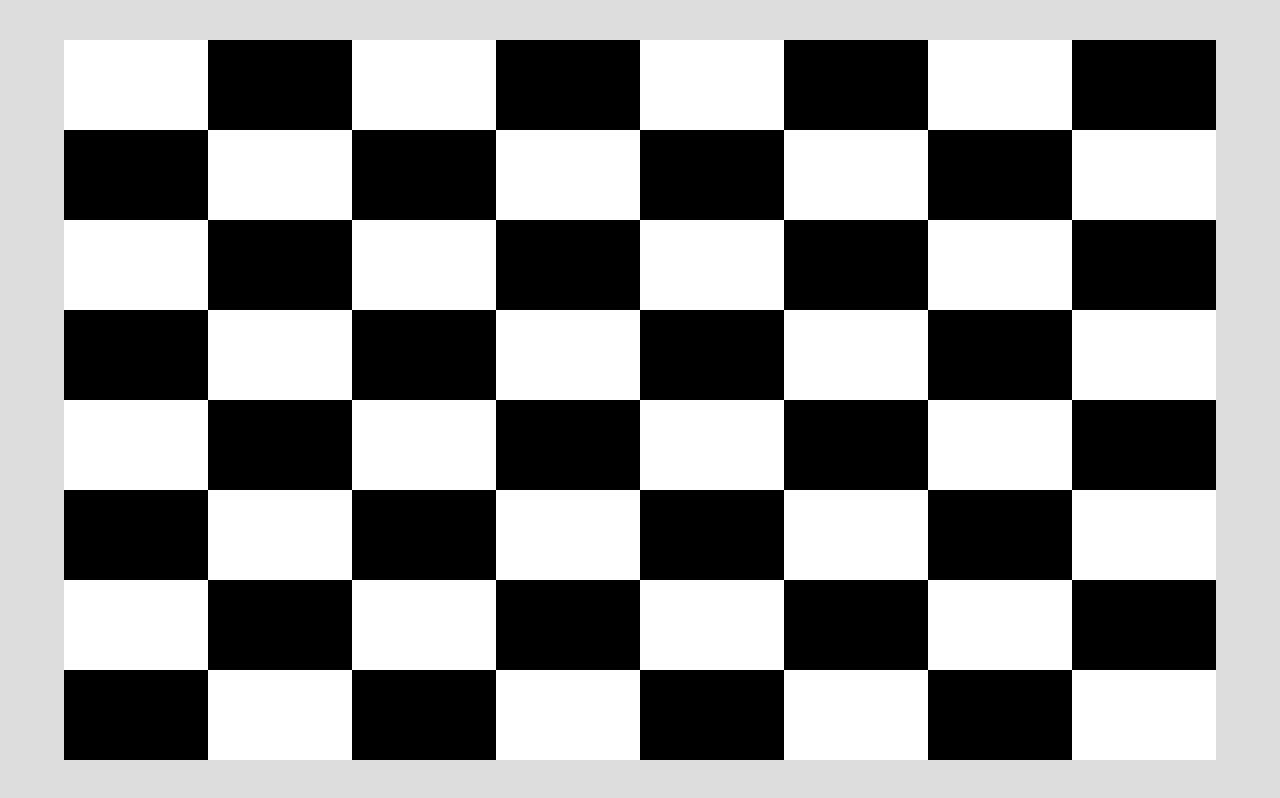
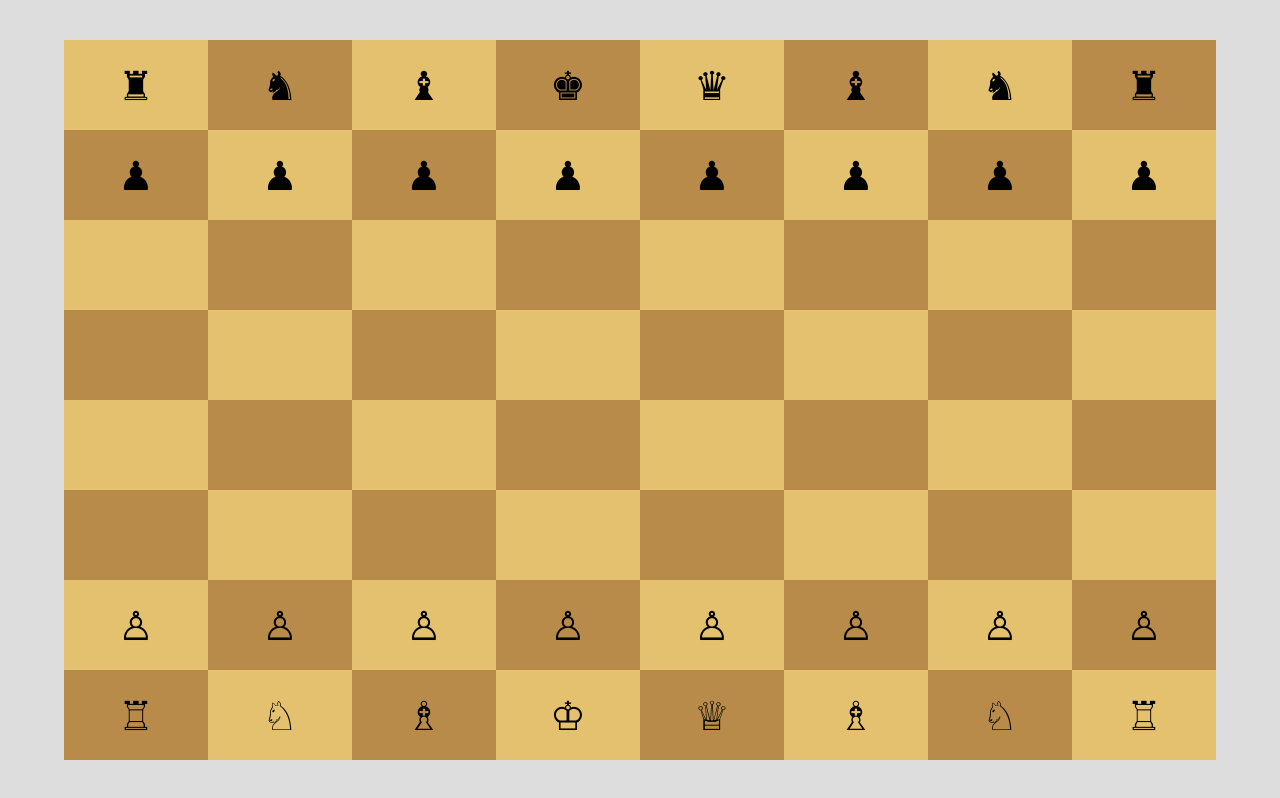
Before and after one commit to gm1357/react-chess, a React (Create React App) app: page / in a window 1280 px wide. Built offline with nearby package versions, Linux system fonts and the light colour scheme.

Commit message:
Created initial pieces components and initial setup

```diff
--- /dev/null
+++ b/src/components/Bishop/Bishop.js
@@ -0,0 +1,8 @@
+import Piece from "../Piece/Piece";
+import * as pieces from '../../constants/pieces'
+
+function Bishop(props) {
+    return <Piece pieceName={props.isBlack ? pieces.BLACK_BISHOP : pieces.WHITE_BISHOP}></Piece>
+}
+
+export default Bishop;
--- a/src/components/Board/Board.js
+++ b/src/components/Board/Board.js
@@ -1,18 +1,62 @@
 import Tile from '../Tile/Tile';
 import './Board.css';
+import Pawn from '../Pawn/Pawn';
+import Rook from '../Rook/Rook';
+import Knight from '../Knight/Knight';
+import Bishop from '../Bishop/Bishop';
+import Queen from '../Queen/Queen';
+import King from '../King/King';
 
 
 function Board(props) {
     let isBlack = true;
     const tiles = [];
     const letters = ['a', 'b', 'c', 'd', 'e', 'f', 'g', 'h'];
+    const initialPositions = {
+        a8: <Rook isBlack={true}></Rook>,
+        b8: <Knight isBlack={true}></Knight>,
+        c8: <Bishop isBlack={true}></Bishop>,
+        d8: <Queen isBlack={true}></Queen>,
+        e8: <King isBlack={true}></King>,
+        f8: <Bishop isBlack={true}></Bishop>,
+        g8: <Knight isBlack={true}></Knight>,
+        h8: <Rook isBlack={true}></Rook>,
+        a7: <Pawn isBlack={true}></Pawn>,
+        b7: <Pawn isBlack={true}></Pawn>,
+        c7: <Pawn isBlack={true}></Pawn>,
+        d7: <Pawn isBlack={true}></Pawn>,
+        e7: <Pawn isBlack={true}></Pawn>,
+        f7: <Pawn isBlack={true}></Pawn>,
+        g7: <Pawn isBlack={true}></Pawn>,
+        h7: <Pawn isBlack={true}></Pawn>,
+        a2: <Pawn isBlack={false}></Pawn>,
+        b2: <Pawn isBlack={false}></Pawn>,
+        c2: <Pawn isBlack={false}></Pawn>,
+        d2: <Pawn isBlack={false}></Pawn>,
+        e2: <Pawn isBlack={false}></Pawn>,
+        f2: <Pawn isBlack={false}></Pawn>,
+        g2: <Pawn isBlack={false}></Pawn>,
+        h2: <Pawn isBlack={false}></Pawn>,
+        a1: <Rook isBlack={false}></Rook>,
+        b1: <Knight isBlack={false}></Knight>,
+        c1: <Bishop isBlack={false}></Bishop>,
+        d1: <Queen isBlack={false}></Queen>,
+        e1: <King isBlack={false}></King>,
+        f1: <Bishop isBlack={false}></Bishop>,
+        g1: <Knight isBlack={false}></Knight>,
+        h1: <Rook isBlack={false}></Rook>,
+    }
     let pos = '';
 
     for (let i = 0; i < 8; i++) {
         isBlack = !isBlack;
         for (let j = 0; j < 8; j++) {
-            pos = letters[i] + (j + 1);
-            tiles.push(<Tile key={i} isBlack={isBlack} position={pos}></Tile>);
+            pos = letters[j] + (i + 1);
+            tiles.unshift(
+                <Tile key={pos} isBlack={isBlack} position={pos}>
+                    {initialPositions[pos]}
+                </Tile>
+            );
             isBlack = !isBlack;
         }
     }
--- /dev/null
+++ b/src/components/King/King.js
@@ -0,0 +1,8 @@
+import Piece from "../Piece/Piece";
+import * as pieces from '../../constants/pieces'
+
+function King(props) {
+    return <Piece pieceName={props.isBlack ? pieces.BLACK_KING : pieces.WHITE_KING}></Piece>
+}
+
+export default King;
--- /dev/null
+++ b/src/components/Knight/Knight.js
@@ -0,0 +1,8 @@
+import Piece from "../Piece/Piece";
+import * as pieces from '../../constants/pieces'
+
+function Knight(props) {
+    return <Piece pieceName={props.isBlack ? pieces.BLACK_KNIGHT : pieces.WHITE_KNIGHT}></Piece>
+}
+
+export default Knight;
--- /dev/null
+++ b/src/components/Pawn/Pawn.js
@@ -0,0 +1,8 @@
+import Piece from "../Piece/Piece";
+import * as pieces from '../../constants/pieces'
+
+function Pawn(props) {
+    return <Piece pieceName={props.isBlack ? pieces.BLACK_PAWN : pieces.WHITE_PAWN}></Piece>
+}
+
+export default Pawn;
--- /dev/null
+++ b/src/components/Piece/Piece.js
@@ -0,0 +1,7 @@
+function Piece(props) {
+    return (
+        <span dangerouslySetInnerHTML={{__html: `${props.pieceName}`}}></span>
+    );
+}
+
+export default Piece;
--- /dev/null
+++ b/src/components/Queen/Queen.js
@@ -0,0 +1,8 @@
+import Piece from "../Piece/Piece";
+import * as pieces from '../../constants/pieces'
+
+function Queen(props) {
+    return <Piece pieceName={props.isBlack ? pieces.BLACK_QUEEN : pieces.WHITE_QUEEN}></Piece>
+}
+
+export default Queen;
--- /dev/null
+++ b/src/components/Rook/Rook.js
@@ -0,0 +1,8 @@
+import Piece from "../Piece/Piece";
+import * as pieces from '../../constants/pieces'
+
+function Rook(props) {
+    return <Piece pieceName={props.isBlack ? pieces.BLACK_ROOK : pieces.WHITE_ROOK}></Piece>
+}
+
+export default Rook;
--- a/src/components/Tile/Tile.css
+++ b/src/components/Tile/Tile.css
@@ -1,7 +1,13 @@
+.piece {
+    display: grid;
+    place-content: center;
+    font-size: 2.5em;
+}
+
 .black {
-    background-color: black;
+    background-color: #b88b4a;
 }
 
 .white {
-    background-color: white;
+    background-color: #e3c16f;
 }
--- a/src/components/Tile/Tile.js
+++ b/src/components/Tile/Tile.js
@@ -3,8 +3,9 @@ import './Tile.css';
 function Tile(props) {
     return (
         <div
-            className={props.isBlack ? 'black' : 'white'}
+            className={`piece ${props.isBlack ? 'black' : 'white'}`}
             id={props.position}>
+            {props.children}
         </div>
     )
 }
--- /dev/null
+++ b/src/constants/pieces.js
@@ -0,0 +1,13 @@
+export const WHITE_KING = '&#x2654;';
+export const WHITE_QUEEN = '&#x2655;';
+export const WHITE_ROOK = '&#x2656;';
+export const WHITE_BISHOP = '&#x2657;';
+export const WHITE_KNIGHT = '&#x2658;';
+export const WHITE_PAWN = '&#x2659;';
+
+export const BLACK_KING = '&#x265A;';
+export const BLACK_QUEEN = '&#x265B;';
+export const BLACK_ROOK = '&#x265C;';
+export const BLACK_BISHOP = '&#x265D;';
+export const BLACK_KNIGHT = '&#x265E;';
+export const BLACK_PAWN = '&#x265F;';
```
